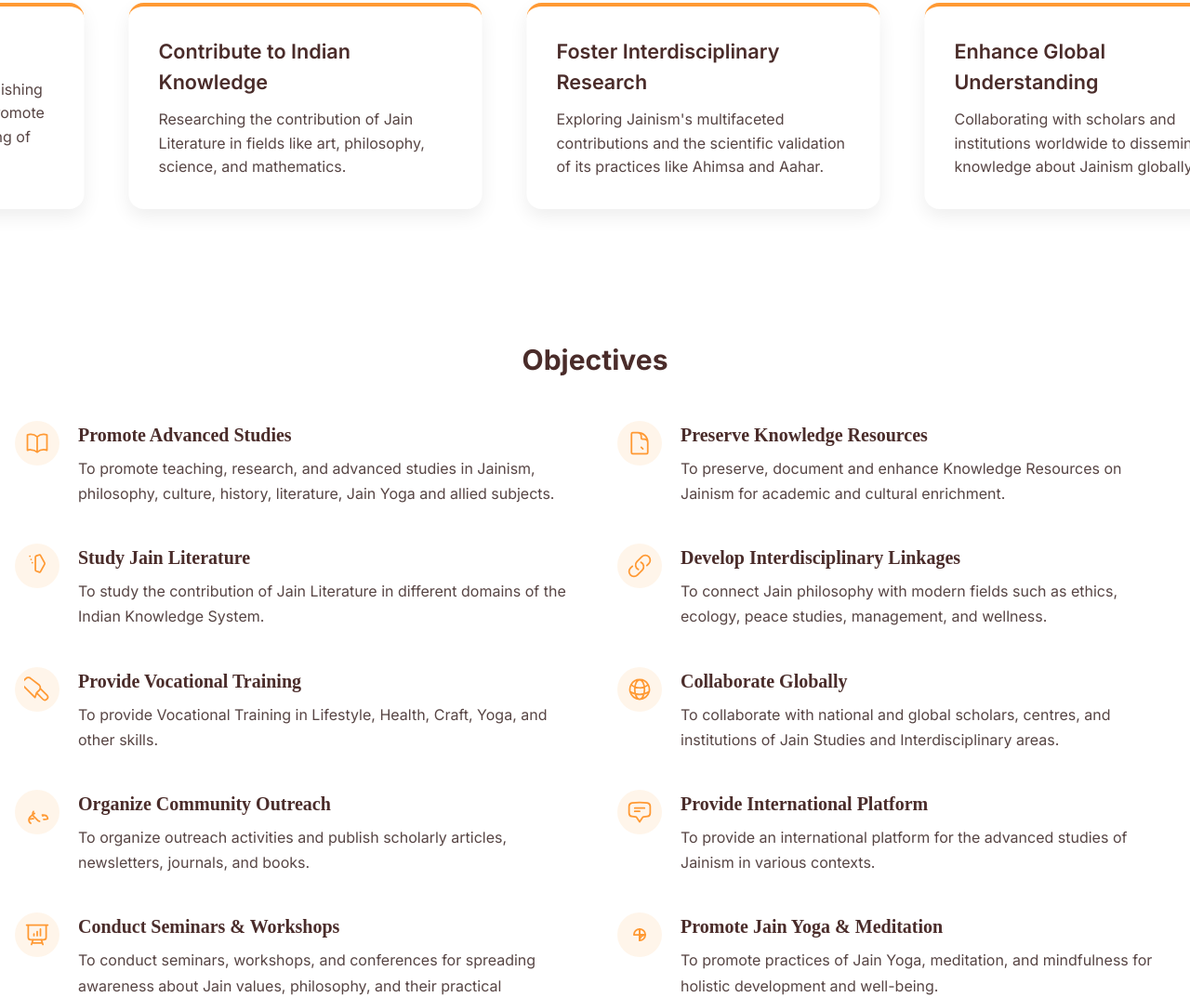
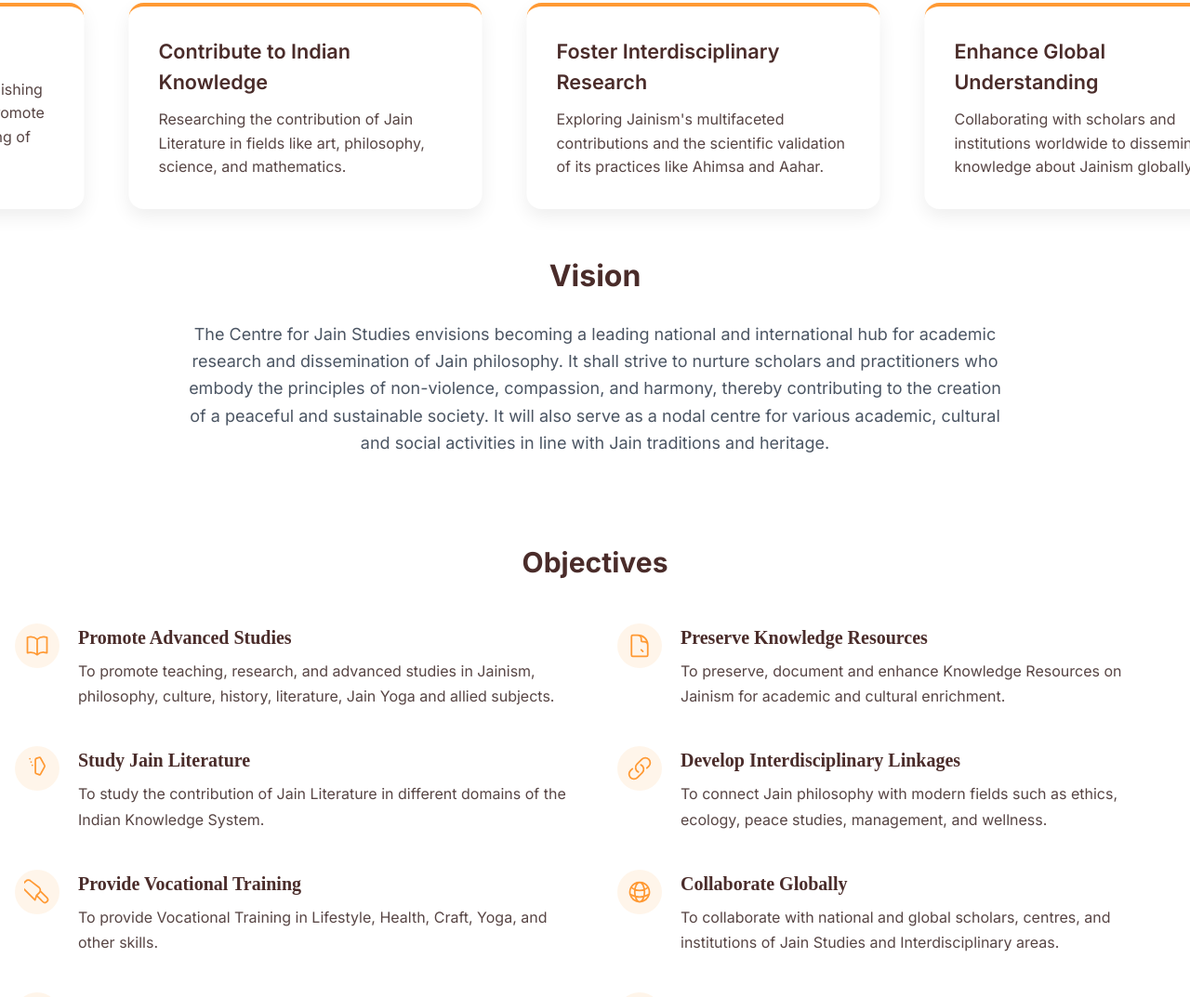
Before and after one commit to aditya-agr/Centre-of-Jain-Research, a plain HTML site: page index.html in a window 1280 px wide. Shown: the part 1065-2138 px from the top of the page at 93% size. Drawn offline with nearby package versions, Linux system fonts and the light colour scheme.

Commit message:
Added the vision section

```diff
--- a/index.html
+++ b/index.html
@@ -124,7 +124,20 @@
                     <div class="info-card"><h3>Foster Interdisciplinary Research</h3><p>Exploring Jainism's multifaceted contributions and the scientific validation of its practices like Ahimsa and Aahar.</p></div>
                 </div>
             </div>
-
+            <!-- Vision Section -->
+            <div class="container mx-auto px-4">
+                <div class="text-center">
+                    <h2 class="section-title mb-6">Vision</h2>
+                <p class="max-w-4xl mx-auto text-lg leading-relaxed text-gray-600">
+                    The Centre for Jain Studies envisions becoming a leading national and international hub for
+                    academic research and dissemination of Jain philosophy. It shall strive to nurture scholars
+                    and practitioners who embody the principles of non-violence, compassion, and harmony,
+                    thereby contributing to the creation of a peaceful and sustainable society. It will also
+                    serve as a nodal centre for various academic, cultural and social activities in line with
+                    Jain traditions and heritage.
+                </p>
+                </div>
+            </div>
             <!-- Core Objectives Section -->
             <div class="container mx-auto px-4 mt-16 md:mt-24">
                 <h3 class="section-title text-center text-3xl mb-12">Objectives</h3>
```
